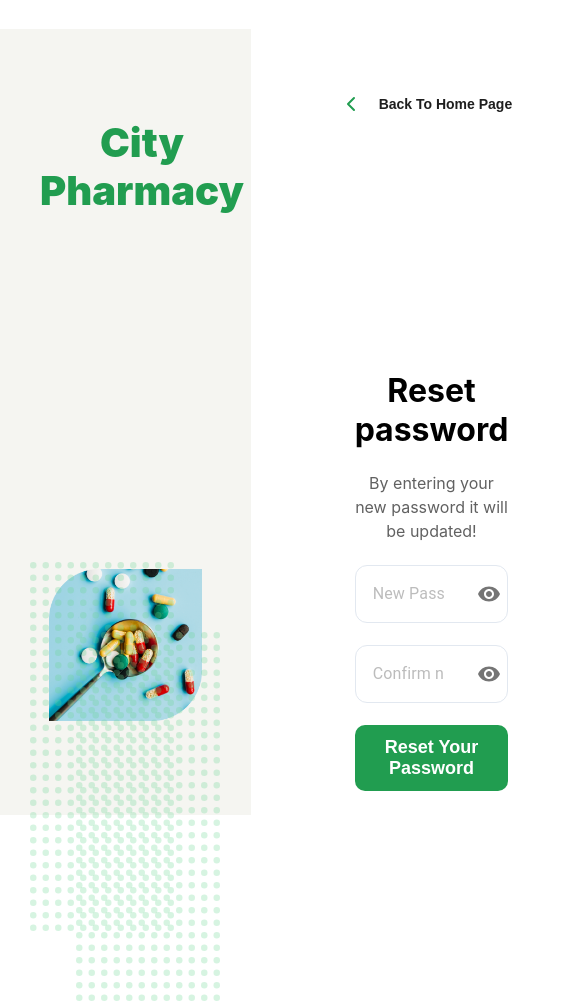
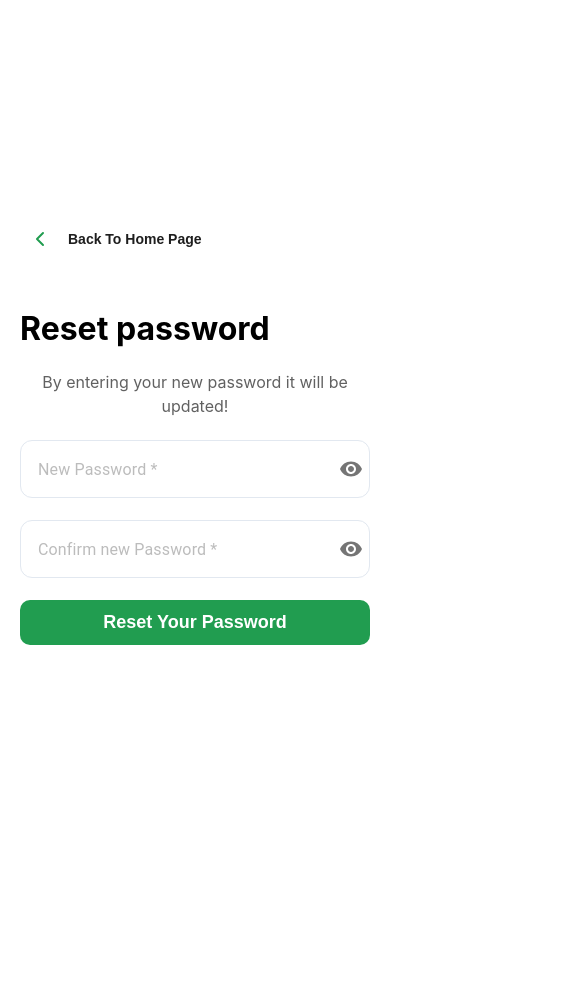
Before and after one commit to Webelocity/City-Pharamacy, a React (Create React App) app: page /forget-password in a window 390 px wide. Shown: the top 1001 px of the page, 585 px wide, since content can reach past the window. After the commit the page ends 844 px from the top, so only its background shows below. Built offline with nearby package versions, Linux system fonts and the light colour scheme.

Commit message:
Forget-Password done for mobile displays

```diff
--- a/src/components/ForgetPasswordComponents/LeftSide.jsx
+++ b/src/components/ForgetPasswordComponents/LeftSide.jsx
@@ -9,7 +9,7 @@ const LeftSide = () => {
             <p>City Pharmacy</p>
             <div style={{position:"relative"}}>
                 <img style={{width:"90%"}} src={image} alt='forget-password'/>
-                <img style={{position:"absolute", top:"40%", right:"-7%"}} src={circles} alt={'circles1'} />
+                <img style={{position:"absolute", top:"38%", right:"-7%"}} src={circles} alt={'circles1'} />
                 <img style={{position:"absolute", top:"-5%", left:"-6%"}} src={circles} alt={'circles1'} />
             </div>
         </div>
--- a/src/components/ForgetPasswordComponents/LeftSide.scss
+++ b/src/components/ForgetPasswordComponents/LeftSide.scss
@@ -8,6 +8,9 @@
   align-self: stretch;
   background: var(--Foggy-Gray-50, #F5F5F1);
   width: 43.75%;
+  @media (max-width: 1200px) {
+    display: none;
+  }
 
   p {
     color: var(--Main-Green, var(--Fruit-Salad-600, #219D50));
--- a/src/components/ForgetPasswordComponents/RightSide.jsx
+++ b/src/components/ForgetPasswordComponents/RightSide.jsx
@@ -3,12 +3,14 @@ import './RightSide.scss'
 import {IconButton, InputAdornment, InputBase} from "@mui/material";
 import VisibilityOff from "@mui/icons-material/VisibilityOff";
 import Visibility from "@mui/icons-material/Visibility";
+import {useNavigate} from "react-router-dom";
 
 const RightSide = () => {
+    const navigate = useNavigate();
     const [showPassword, setShowPassword] = useState({newPassword: false, confirmNewPassword: false});
     const [passwords, setPasswords] = useState({newPassword: "", confirmNewPassword: ""});
     const [success, setSuccess] = useState(false);
-    const [passwordError, setPasswordError] = useState({error:false, helperText:""})
+    const [passwordError, setPasswordError] = useState({error: false, helperText: ""})
 
     const handleChange = (event) => {
         const {name, value} = event.target;
@@ -18,8 +20,8 @@ const RightSide = () => {
     const handleSubmit = (event) => {
         event.preventDefault();
 
-        if(passwords.newPassword !== passwords.confirmNewPassword){
-            setPasswordError({error:true, helperText:"Password do not match"});
+        if ((passwords.newPassword === "") || (passwords.confirmNewPassword === "") || (passwords.newPassword !== passwords.confirmNewPassword)) {
+            setPasswordError({error: true, helperText: "Password do not match"});
             return
         }
 
@@ -28,7 +30,7 @@ const RightSide = () => {
     }
     return (
         <div className='right-side-wrapper'>
-            <IconButton className='back-home'>
+            <IconButton className='back-home' onClick={() => navigate('/')}>
                 <svg xmlns="http://www.w3.org/2000/svg" width="24" height="24" viewBox="0 0 24 24" fill="none">
                     <path d="M15 6L9 12L15 18" stroke="#219D50" stroke-width="2" stroke-linecap="round"
                           stroke-linejoin="round"/>
--- a/src/components/ForgetPasswordComponents/RightSide.scss
+++ b/src/components/ForgetPasswordComponents/RightSide.scss
@@ -8,6 +8,14 @@
   flex-direction: column;
   padding-top: 55px;
   gap:222.5px;
+  @media (max-width: 1200px) {
+    width: 100%;
+    gap:50px;
+    padding-top: 20px;
+    padding-left: 20px;
+    padding-right: 20px;
+    min-height: auto;
+  }
 
   .back-home {
     display: flex;
@@ -35,6 +43,10 @@
     gap:22px;
     padding:32px;
     width: calc(100% - 64px);
+    @media (max-width: 1200px) {
+      padding: 0px;
+      width: 100%;
+    }
 
 
     .buttons {
@@ -86,6 +98,10 @@
       display: flex;
       width: 100%;
       justify-content: space-between;
+      @media (max-width: 1200px) {
+        flex-direction: column;
+        align-items: center;
+      }
 
       .tick {
         display: flex;
@@ -112,8 +128,8 @@
     padding: 57px 31px;
     gap:22px;
     @media (max-width: 1200px) {
-      padding:24px;
-      width: calc(100% - 48px);
+      padding:0px;
+      width: 100%;
     }
 
     p {
```
